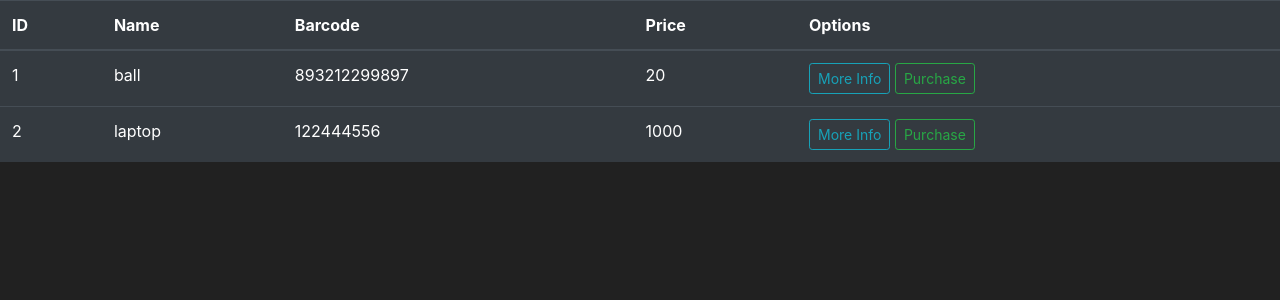
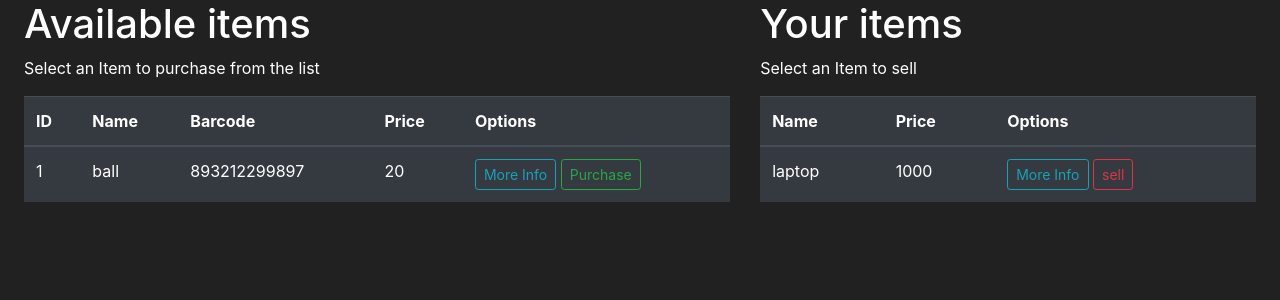
Before and after one commit to youssefnoob003/flaskShop, a Flask app: page /market in a window 1280 px wide. Shown: the part 56-356 px from the top of the page. Run offline with Flask 3, Linux system fonts and the light colour scheme; a user stored in the database is signed in; some libraries are stand-ins or nearby versions.

Commit message:
finished the project

```diff
--- a/market/__init__.py
+++ b/market/__init__.py
@@ -9,4 +9,7 @@ app.config['SECRET_KEY'] = '8ea0aa331a0561ff54052f46'
 db = SQLAlchemy(app)
 bcrypt = Bcrypt(app)
 login_manager = LoginManager(app)
+login_manager.login_view = 'login'
+login_manager.login_message_category = 'info'
+
 from market import routes
--- a/market/forms.py
+++ b/market/forms.py
@@ -26,3 +26,19 @@ class LoginForm(FlaskForm):
     username = StringField(label='User Name:', validators=[DataRequired()])
     password = PasswordField(label='Password:', validators=[DataRequired()])
     submit = SubmitField(label='Sign In')
+
+
+class PurchaseItemForm(FlaskForm):
+    submit = SubmitField(label='Purchase Item!')
+
+
+class SellItemForm(FlaskForm):
+    submit = SubmitField(label='Sell Item!')
+
+
+class AddItemForm(FlaskForm):
+    name = StringField(label='Name:', validators=[DataRequired()])
+    price = StringField(label='Price:', validators=[DataRequired()])
+    barcode = StringField(label='Barcode:', validators=[DataRequired()])
+    description = StringField(label='Description:', validators=[DataRequired()])
+    submit = SubmitField(label='Add Item')
--- a/market/routes.py
+++ b/market/routes.py
@@ -1,8 +1,9 @@
 from market import app, db
-from flask import render_template, redirect, url_for, flash
+from flask import render_template, redirect, url_for, flash, request
 from market.models import Item, User
-from market.forms import RegisterForm, LoginForm
-from flask_login import login_user, logout_user, login_required
+from market.forms import RegisterForm, LoginForm, PurchaseItemForm, SellItemForm, AddItemForm
+from flask_login import login_user, logout_user, login_required, current_user
+
 
 @app.route("/")
 @app.route("/home")
@@ -10,10 +11,46 @@ def home():
     return render_template('home.html')
 
 
-@app.route("/market")
+@app.route("/market", methods=['GET', 'POST'])
+@login_required
 def market():
-    items = Item.query.all()
-    return render_template('market.html', items=items)
+    items = Item.query.filter_by(owner=None).all()
+    if request.method == 'POST':
+        purchase_item = request.form.get('purchased_item')
+        p_item_object = Item.query.filter_by(name=purchase_item).first()
+        if p_item_object:
+            if current_user.can_purchase(p_item_object):
+                current_user.buy(p_item_object)
+                flash(f'Congratulations! You purchased {p_item_object.name} for {p_item_object.price}$',
+                      category='success')
+            else:
+                flash(f"Unfortunately, you don't have enough money to purchase {p_item_object.name}!",
+                      category='danger')
+
+        selled_item = request.form.get('selled_item')
+        p_item_object = Item.query.filter_by(name=selled_item).first()
+        if p_item_object:
+            current_user.sell(p_item_object)
+            flash(f'Congratulations! You selled {p_item_object.name} for {p_item_object.price}$',
+                  category='success')
+        add_item_form = AddItemForm()
+        if add_item_form.validate_on_submit():
+            item_to_add = Item(name=add_item_form.name.data,
+                                price=add_item_form.price.data,
+                                barcode=add_item_form.barcode.data,
+                                description=add_item_form.description.data)
+
+            db.session.add(item_to_add)
+            db.session.commit()
+
+
+        return redirect(url_for('market'))
+    return render_template('market.html',
+                           items=items,
+                           purchase_item_form=PurchaseItemForm(),
+                           current_user=current_user,
+                           sell_item_form=SellItemForm(),
+                           add_item_form=AddItemForm())
 
 
 @app.route("/register", methods=['GET', 'POST'])
@@ -25,6 +62,8 @@ def register():
                            password=form.password1.data)
         db.session.add(user_to_add)
         db.session.commit()
+        login_user(user_to_add)
+        flash(f'Success! You are logged in as: {user_to_add.username}', category='success')
         return redirect(url_for('market'))
     if form.errors != {}:
         for err_msg in form.errors.values():
@@ -45,3 +84,10 @@ def login():
             flash('Username and password are not match! Please try again', category='danger')
 
     return render_template('login.html', form=form)
+
+
+@app.route("/logout")
+def logout():
+    logout_user()
+    flash("You have been logged out!", category='info')
+    return redirect(url_for('home'))
--- a/market/templates/base.html
+++ b/market/templates/base.html
@@ -41,7 +41,7 @@
                     <a class="nav-link" href="#">{{ current_user.username }}</a>
                 </li>
                 <li class="nav-item">
-                    <a class="nav-link" href="#">Logout</a>
+                    <a class="nav-link" href="{{ url_for('logout') }}">Logout</a>
                 </li>
             </ul>
         {% else %}
@@ -60,7 +60,7 @@
 {% with message = get_flashed_messages(with_categories=true) %}
     {% if message %}
         {% for category, message in message %}
-            <div class="alert alert-{{ category }}">
+            <div style="text-align: center" class="alert alert-{{ category }}">
                 <button type="button" class="m1-2 mb-1 close" data-dismiss="alert" aria-label="Close">
                     <span aria-hidden="true">&times;</span>
                 </button>
--- /dev/null
+++ b/market/templates/includes/modal.html
@@ -0,0 +1,82 @@
+<style>
+  .modal-content {
+    background-color: #212121;
+  }
+</style>
+
+<div class="modal fade" id="moreInfoModal-{{ item.id }}" tabindex="-1" role="dialog" aria-labelledby="moreInfoModal" aria-hidden="true">
+  <div class="modal-dialog" role="document">
+    <div class="modal-content">
+      <div class="modal-header">
+        <h5 class="modal-title" id="exampleModalLabel">
+          {{ item.name }}
+        </h5>
+        <button type="button" class="close" data-dismiss="modal" aria-label="Close">
+          <span aria-hidden="true">&times;</span>
+        </button>
+      </div>
+      <div class="modal-body">
+        {{ item.description }}
+      </div>
+      <div class="modal-footer">
+        <button type="button" class="btn btn-danger" data-dismiss="modal">Close</button>
+      </div>
+    </div>
+  </div>
+</div>
+
+<div class="modal fade" id="purchaseModal-{{ item.id }}" tabindex="-1" role="dialog" aria-labelledby="purchaseModal" aria-hidden="true">
+  <div class="modal-dialog" role="document">
+    <div class="modal-content">
+      <div class="modal-header">
+        <h5 class="modal-title" id="purchaseModalLabel">
+          {{ item.name }}
+        </h5>
+        <button type="button" class="close" data-dismiss="modal" aria-label="Close">
+          <span aria-hidden="true" style="color: white">&times;</span>
+        </button>
+      </div>
+      <div class="modal-body">
+        <form method="post" style="text-align: center">
+          {{ purchase_item_form.hidden_tag() }}
+          <h4>You'll be buying this item for {{ item.price }} coins.</h4>
+          <h6>Are you sure you want to buy this item?</h6>
+          <br>
+          <input id="purchased_item" name="purchased_item" type="hidden" value="{{item.name}}">
+          {{ purchase_item_form.submit(class="btn btn-outline-success btn-block") }}
+        </form>
+      </div>
+      <div class="modal-footer">
+        <button type="button" class="btn btn-danger" data-dismiss="modal">Close</button>
+      </div>
+    </div>
+  </div>
+</div>
+
+<div class="modal fade" id="sellModal-{{ item.id }}" tabindex="-1" role="dialog" aria-labelledby="sellModal" aria-hidden="true">
+  <div class="modal-dialog" role="document">
+    <div class="modal-content">
+      <div class="modal-header">
+        <h5 class="modal-title" id="sellModalLabel">
+          {{ item.name }}
+        </h5>
+        <button type="button" class="close" data-dismiss="modal" aria-label="Close">
+          <span aria-hidden="true" style="color: white">&times;</span>
+        </button>
+      </div>
+      <div class="modal-body">
+        <form method="post" style="text-align: center">
+          {{ purchase_item_form.hidden_tag() }}
+          <h4>You'll be selling this item for {{ item.price }} coins.</h4>
+          <h6>Are you sure you want to sell this item?</h6>
+          <br>
+          <input id="selled_item" name="selled_item" type="hidden" value="{{item.name}}">
+          {{ sell_item_form.submit(class="btn btn-outline-danger btn-block") }}
+        </form>
+      </div>
+      <div class="modal-footer">
+        <button type="button" class="btn btn-danger" data-dismiss="modal">Close</button>
+      </div>
+    </div>
+  </div>
+</div>
--- a/market/templates/market.html
+++ b/market/templates/market.html
@@ -5,6 +5,11 @@ Market
 {% endblock %}
 
 {% block content %}
+<div class="container-fluid px-4">
+    <div class="row align-items-start">
+        <div class="col-7 align-items-start">
+            <h1>Available items</h1>
+            <p>Select an Item to purchase from the list</p>
             <table class="table table-hover table-dark">
                 <thead>
                 <tr>
@@ -18,17 +23,84 @@ Market
                 </thead>
                 <tbody>
                 {% for item in items %}
+                {% include 'includes/modal.html' %}
                 <tr>
                     <td>{{ item.id }}</td>
                     <td>{{ item.name }}</td>
                     <td>{{ item.barcode }}</td>
                     <td>{{ item.price }}</td>
                     <td>
-            <button class="btn btn-sm btn-outline-info">More Info</button>
-            <button class="btn btn-sm btn-outline-success">Purchase</button>
+                        <button class="btn btn-sm btn-outline-info" data-target="#moreInfoModal-{{ item.id }}"
+                                data-toggle="modal">More Info
+                        </button>
+                        <button class="btn btn-sm btn-outline-success" data-target="#purchaseModal-{{ item.id }}"
+                                data-toggle="modal">Purchase
+                        </button>
                     </td>
                 </tr>
                 {% endfor %}
                 </tbody>
             </table>
+
+        </div>
+        <div class="col-5">
+            <h1>Your items</h1>
+            <p>Select an Item to sell</p>
+            <table class="table table-hover table-dark">
+                <thead>
+                <tr>
+                    <!-- Your Columns HERE -->
+                    <th scope="col">Name</th>
+                    <th scope="col">Price</th>
+                    <th scope="col">Options</th>
+                </tr>
+                </thead>
+                <tbody>
+                {% for item in current_user.items %}
+                {% include 'includes/modal.html' %}
+                <tr>
+                    <td>{{ item.name }}</td>
+                    <td>{{ item.price }}</td>
+                    <td>
+                        <button class="btn btn-sm btn-outline-info" data-target="#moreInfoModal-{{ item.id }}"
+                                data-toggle="modal">More Info
+                        </button>
+                        <button class="btn btn-sm btn-outline-danger" data-target="#sellModal-{{ item.id }}"
+                                data-toggle="modal">sell
+                        </button>
+                    </td>
+                </tr>
+                {% endfor %}
+                </tbody>
+            </table>
+        </div>
+    </div>
+</div>
+{% if current_user.is_admin %}
+<div id="addItem" class="container">
+    <br>
+    <form method="post">
+        <input id="new_item" name="new_item" type="hidden">
+        {{ add_item_form.hidden_tag() }}
+        <h1>Add a product</h1>
+        <br>
+        {{ add_item_form.name.label() }}
+        {{ add_item_form.name(class="form-control", placeholder="Item Name") }}
+
+        {{ add_item_form.price.label() }}
+        {{ add_item_form.price(class="form-control", placeholder="Price") }}
+
+        {{ add_item_form.barcode.label() }}
+        {{ add_item_form.barcode(class="form-control", placeholder="Bar Code") }}
+
+        {{ add_item_form.description.label() }}
+        {{ add_item_form.description(class="form-control", placeholder="Description") }}
+
+        <br>
+
+        {{ add_item_form.submit(class="btn btn-lg btn-primary btn-block") }}
+
+        <br>
+</div>
+{% endif %}
 {% endblock %}
```
Also changed, not shown: market/models.py (+14 -0 lines), market/templates/home.html (+29 -0 lines), instance/market.db. Lines whose indentation alone changed are shown as unchanged.
